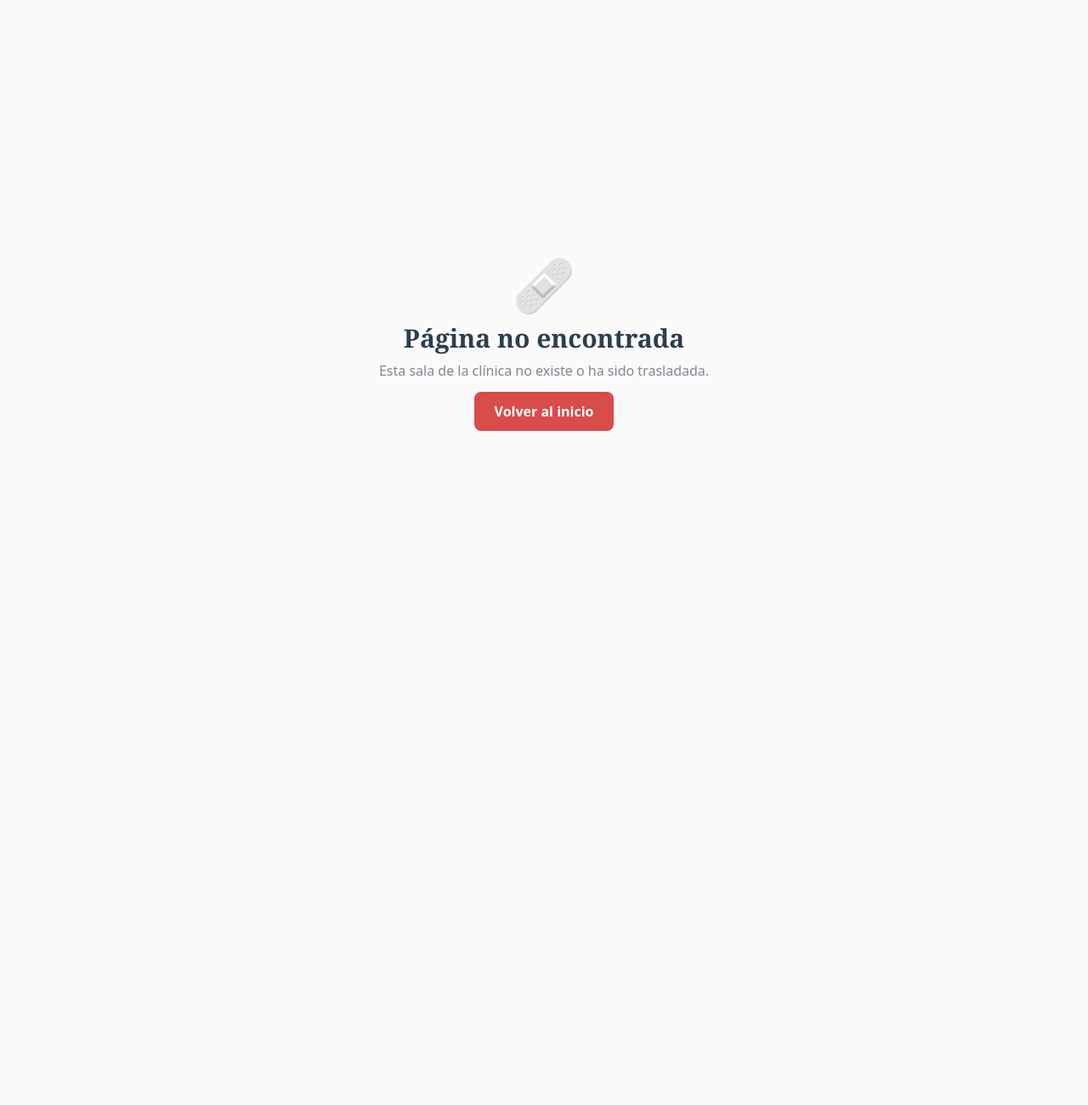
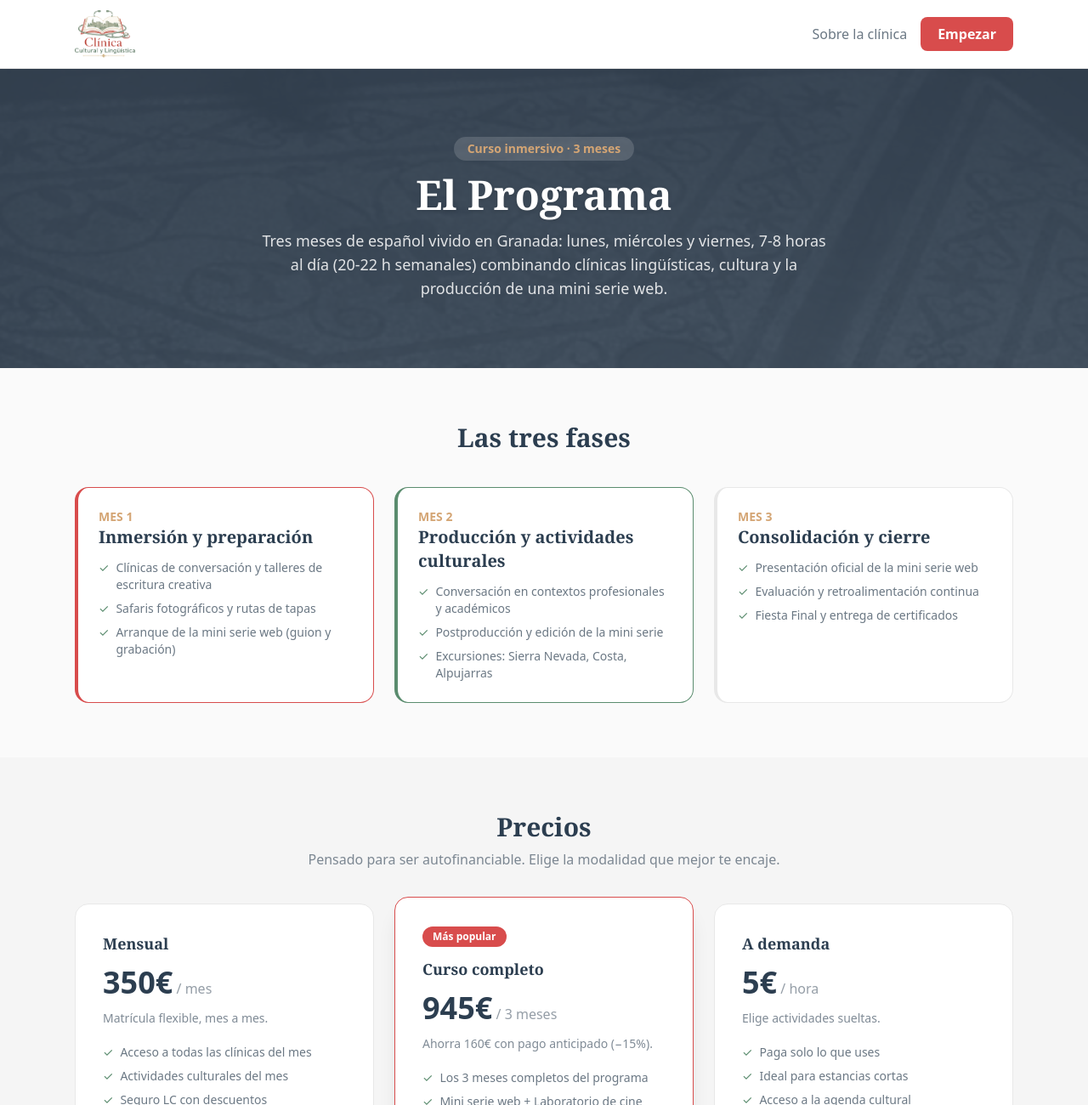
Before and after one commit to elcorreveidile/clinica-cultural, a Next.js app: page /programa in a window 1280 px wide. Before the commit this address had no page. Shown: the top 1300 px of the page at 85% size. Before the commit the page ends 800 px from the top, so only its background shows below. Built offline with nearby package versions, Linux system fonts and the light colour scheme.

Commit message:
feat(programa): página pública de Programa y Precios
- /programa con la estructura del curso (3 fases / 3 meses) y los precios (350€/mes, 945€/curso -15%, 5€/h)
- Enlace 'Programa' en la cabecera de landing y Sobre la Clínica

https://claude.ai/code/session_01TTwPhsA5DpuD6NghTpvqTc

```diff
--- a/app/page.tsx
+++ b/app/page.tsx
@@ -34,6 +34,9 @@ export default async function Home() {
         <div className="max-w-6xl mx-auto px-6 py-3 flex justify-between items-center">
           <Logo />
           <nav className="flex items-center gap-4">
+            <Link href="/programa" className="hidden sm:inline text-clinic-blue/70 hover:text-clinic-blue">
+              Programa
+            </Link>
             <Link href="/sobre-clinica" className="hidden sm:inline text-clinic-blue/70 hover:text-clinic-blue">
               Sobre la clínica
             </Link>
--- /dev/null
+++ b/app/programa/page.tsx
@@ -0,0 +1,203 @@
+import Link from 'next/link';
+import Logo from '@/components/Logo';
+import Footer from '@/components/Footer';
+
+export const metadata = {
+  title: 'Programa y precios · Clínica Cultural',
+  description:
+    'Curso inmersivo de 3 meses de español en Granada: estructura, fases y precios de la Clínica Cultural y Lingüística.',
+};
+
+const fases = [
+  {
+    n: 'Mes 1',
+    titulo: 'Inmersión y preparación',
+    items: [
+      'Clínicas de conversación y talleres de escritura creativa',
+      'Safaris fotográficos y rutas de tapas',
+      'Arranque de la mini serie web (guion y grabación)',
+    ],
+    color: 'border-clinic-red',
+  },
+  {
+    n: 'Mes 2',
+    titulo: 'Producción y actividades culturales',
+    items: [
+      'Conversación en contextos profesionales y académicos',
+      'Postproducción y edición de la mini serie',
+      'Excursiones: Sierra Nevada, Costa, Alpujarras',
+    ],
+    color: 'border-clinic-green',
+  },
+  {
+    n: 'Mes 3',
+    titulo: 'Consolidación y cierre',
+    items: [
+      'Presentación oficial de la mini serie web',
+      'Evaluación y retroalimentación continua',
+      'Fiesta Final y entrega de certificados',
+    ],
+    color: 'border-clinic-gold',
+  },
+];
+
+const planes = [
+  {
+    nombre: 'Mensual',
+    precio: '350€',
+    periodo: '/ mes',
+    desc: 'Matrícula flexible, mes a mes.',
+    features: [
+      'Acceso a todas las clínicas del mes',
+      'Actividades culturales del mes',
+      'Seguro LC con descuentos',
+    ],
+    destacado: false,
+  },
+  {
+    nombre: 'Curso completo',
+    precio: '945€',
+    periodo: '/ 3 meses',
+    desc: 'Ahorra 160€ con pago anticipado (−15%).',
+    features: [
+      'Los 3 meses completos del programa',
+      'Mini serie web + Laboratorio de cine',
+      'Excursiones y actividades incluidas',
+      'Certificado de aprovechamiento',
+    ],
+    destacado: true,
+  },
+  {
+    nombre: 'A demanda',
+    precio: '5€',
+    periodo: '/ hora',
+    desc: 'Elige actividades sueltas.',
+    features: [
+      'Paga solo lo que uses',
+      'Ideal para estancias cortas',
+      'Acceso a la agenda cultural',
+    ],
+    destacado: false,
+  },
+];
+
+export default function ProgramaPage() {
+  return (
+    <main className="min-h-screen bg-clinic-white">
+      {/* Header */}
+      <header className="sticky top-0 z-20 border-b border-clinic-gray bg-white">
+        <div className="max-w-6xl mx-auto px-6 py-3 flex justify-between items-center">
+          <Logo />
+          <nav className="flex items-center gap-4">
+            <Link href="/sobre-clinica" className="hidden sm:inline text-clinic-blue/70 hover:text-clinic-blue">
+              Sobre la clínica
+            </Link>
+            <Link href="/login" className="px-5 py-2 bg-clinic-red text-white rounded-lg font-semibold hover:bg-clinic-red/90 transition">
+              Empezar
+            </Link>
+          </nav>
+        </div>
+      </header>
+
+      {/* Intro band */}
+      <section className="relative isolate overflow-hidden">
+        <img
+          src="/imgs/secciones/empedrado.jpg"
+          alt="Empedrado granadino"
+          className="absolute inset-0 -z-20 w-full h-full object-cover"
+        />
+        <div className="absolute inset-0 -z-10 bg-clinic-blue/85" />
+        <div className="relative max-w-4xl mx-auto px-6 py-20 text-center text-white">
+          <span className="inline-block px-4 py-1 rounded-full bg-white/15 text-clinic-gold font-semibold text-sm mb-4">
+            Curso inmersivo · 3 meses
+          </span>
+          <h1 className="text-4xl md:text-5xl font-bold mb-4 drop-shadow">El Programa</h1>
+          <p className="text-lg text-white/85 max-w-2xl mx-auto">
+            Tres meses de español vivido en Granada: lunes, miércoles y viernes, 7-8 horas al día
+            (20-22 h semanales) combinando clínicas lingüísticas, cultura y la producción de una
+            mini serie web.
+          </p>
+        </div>
+      </section>
+
+      {/* Fases */}
+      <section className="max-w-6xl mx-auto px-6 py-16">
+        <h2 className="text-3xl font-bold text-clinic-blue text-center mb-10">Las tres fases</h2>
+        <div className="grid md:grid-cols-3 gap-6">
+          {fases.map((f) => (
+            <div key={f.n} className={`bg-white border-l-4 ${f.color} border border-clinic-gray rounded-2xl p-6`}>
+              <p className="text-sm font-bold text-clinic-gold uppercase">{f.n}</p>
+              <h3 className="text-xl font-bold text-clinic-blue mb-3">{f.titulo}</h3>
+              <ul className="space-y-2 text-clinic-blue/70 text-sm">
+                {f.items.map((it) => (
+                  <li key={it} className="flex gap-2">
+                    <span className="text-clinic-green">✓</span>
+                    {it}
+                  </li>
+                ))}
+              </ul>
+            </div>
+          ))}
+        </div>
+      </section>
+
+      {/* Precios */}
+      <section className="bg-clinic-gray/30 py-16">
+        <div className="max-w-6xl mx-auto px-6">
+          <h2 className="text-3xl font-bold text-clinic-blue text-center mb-2">Precios</h2>
+          <p className="text-center text-clinic-blue/60 mb-10">
+            Pensado para ser autofinanciable. Elige la modalidad que mejor te encaje.
+          </p>
+          <div className="grid md:grid-cols-3 gap-6 items-start">
+            {planes.map((p) => (
+              <div
+                key={p.nombre}
+                className={`rounded-2xl p-8 bg-white border ${
+                  p.destacado
+                    ? 'border-clinic-red shadow-xl md:-translate-y-2'
+                    : 'border-clinic-gray'
+                }`}
+              >
+                {p.destacado && (
+                  <span className="inline-block mb-3 px-3 py-1 rounded-full bg-clinic-red text-white text-xs font-bold">
+                    Más popular
+                  </span>
+                )}
+                <h3 className="text-lg font-bold text-clinic-blue">{p.nombre}</h3>
+                <div className="my-3">
+                  <span className="text-4xl font-bold text-clinic-blue">{p.precio}</span>
+                  <span className="text-clinic-blue/50"> {p.periodo}</span>
+                </div>
+                <p className="text-sm text-clinic-blue/60 mb-5">{p.desc}</p>
+                <ul className="space-y-2 text-sm text-clinic-blue/70 mb-6">
+                  {p.features.map((ft) => (
+                    <li key={ft} className="flex gap-2">
+                      <span className="text-clinic-green">✓</span>
+                      {ft}
+                    </li>
+                  ))}
+                </ul>
+                <Link
+                  href="/login"
+                  className={`block text-center px-6 py-3 rounded-xl font-bold transition ${
+                    p.destacado
+                      ? 'bg-clinic-red text-white hover:bg-clinic-red/90'
+                      : 'border border-clinic-gray text-clinic-blue hover:bg-clinic-gray/40'
+                  }`}
+                >
+                  Empezar
+                </Link>
+              </div>
+            ))}
+          </div>
+          <p className="text-center text-xs text-clinic-blue/40 mt-8">
+            Precio del curso completo sin descuento: 1.105€. El pago anticipado aplica un 15% de
+            descuento (945€). Importes orientativos del proyecto.
+          </p>
+        </div>
+      </section>
+
+      <Footer />
+    </main>
+  );
+}
--- a/app/sobre-clinica/page.tsx
+++ b/app/sobre-clinica/page.tsx
@@ -17,6 +17,9 @@ export default function SobreClinicaPage() {
         <div className="max-w-6xl mx-auto px-6 py-3 flex justify-between items-center">
           <Logo />
           <nav className="flex items-center gap-4">
+            <Link href="/programa" className="hidden sm:inline text-clinic-blue/70 hover:text-clinic-blue">
+              Programa
+            </Link>
             <Link href="/" className="hidden sm:inline text-clinic-blue/70 hover:text-clinic-blue">
               Inicio
             </Link>
```
